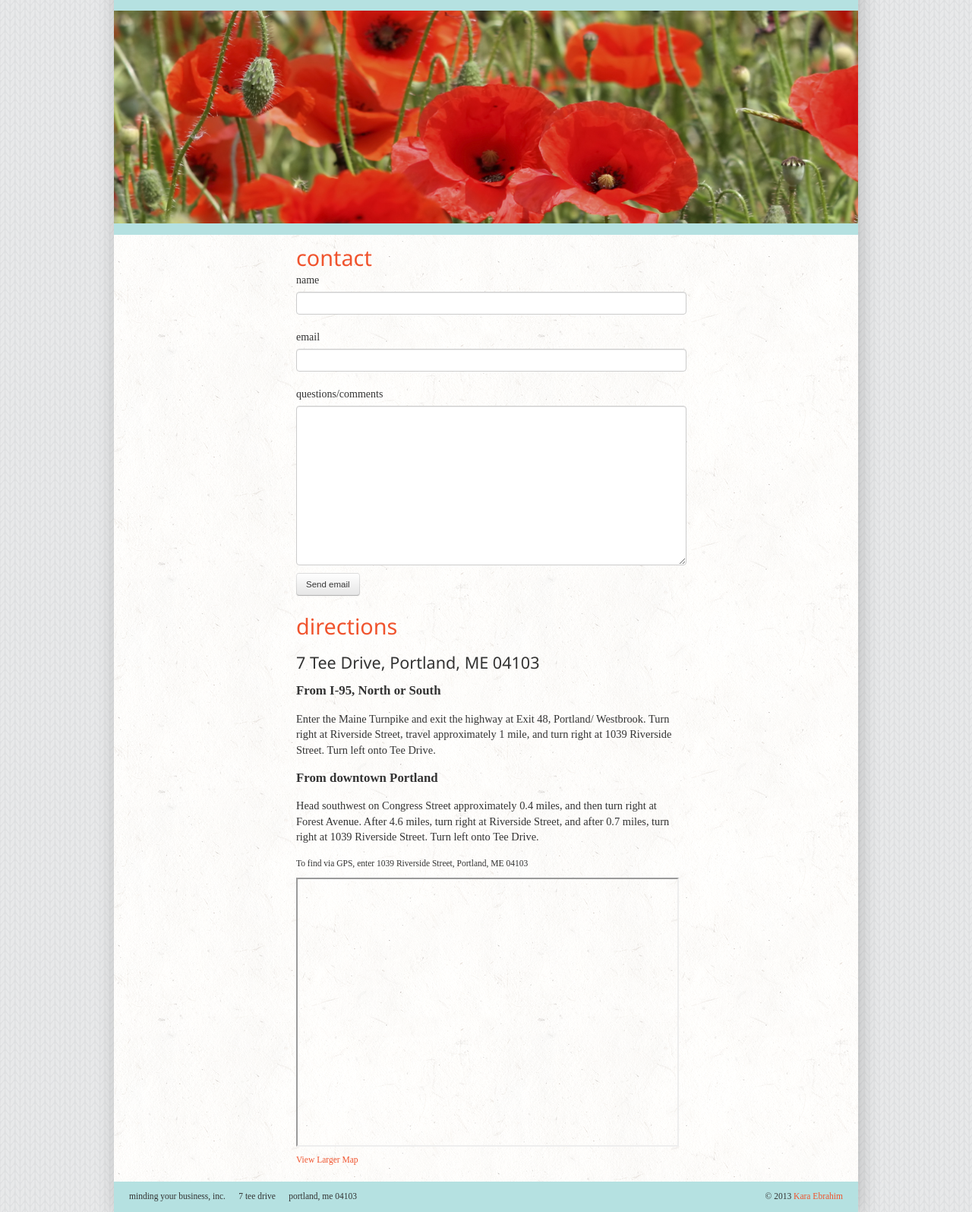
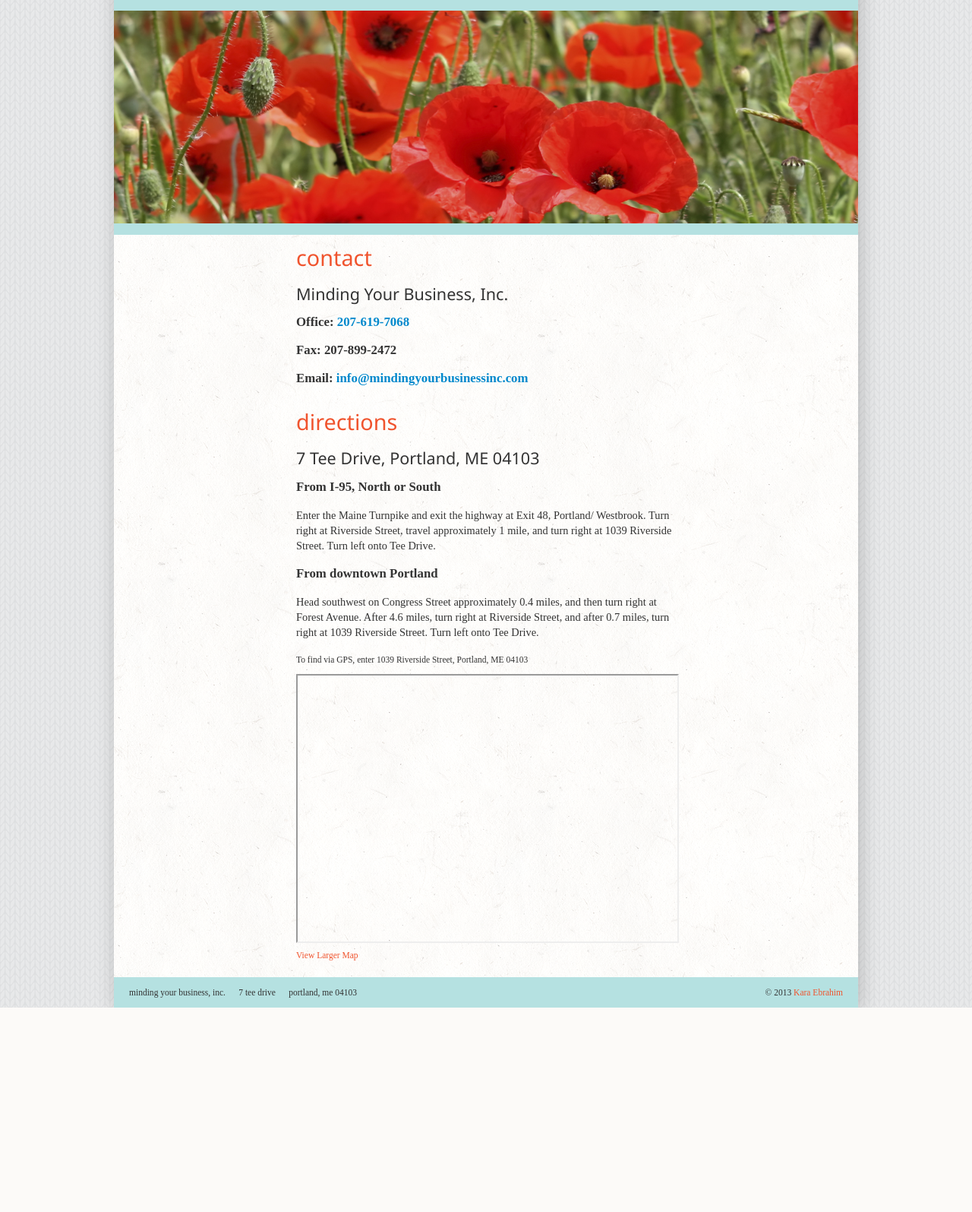
Before and after one commit to karaebrahim/mindingyourbusiness, a PHP site: page /contact.php in a window 1280 px wide. Shown: the part 151-1746 px from the top of the page at 76% size. After the commit the page ends 1477 px from the top, so only its background shows below. Run offline with PHP 8.4, Linux system fonts and the light colour scheme; some libraries are stand-ins or nearby versions; some web fonts are replaced.

Commit message:
removed contact form and replaced with static contact information

```diff
--- a/contact.php
+++ b/contact.php
@@ -1,6 +1,5 @@
 <!DOCTYPE html>
 <?php
-  require_once 'util/contactHelper.php';
   require_once 'util/layout.php';
 
   LayoutUtil::displayHeadTag();
@@ -11,7 +10,6 @@
         <![endif]-->
 
         <!-- Add your site or application content here -->
-        <form name="contactForm" action="contact.php" method="post">
         <div id="wrapper">
 <?php
   LayoutUtil::displayNavigationBar();
@@ -19,13 +17,17 @@
             <div id="header">
                 <img src="img/iStock-poppies.jpg" />
             </div><!-- end #header -->
+            <div id="content">
+                <div id="contactinfo">
+                    <h1>contact</h1>
+                    <h2>Minding Your Business, Inc.</h2>
+                    <h3>Office: <a href='tel:2076197068'>207-619-7068</a></h3>
+                    <h3>Fax: 207-899-2472</h3>
 <?php
-  ContactHelper::sendMailIfUserConfirms();
+  echo "<h3>Email: <a href='mailto:" . MailUtil::INFO_EMAIL . "' target='_blank'
+                      class='email'>" . MailUtil::INFO_EMAIL . "</a></h3>";
 ?>
-            <div id="content">
-<?php
-  ContactHelper::displayContactForm("form", "h1");
-?>
+                </div>
                 <div id="directions">
                     <h1>directions</h1>
                     <h2>7 Tee Drive, Portland, ME 04103</h2>
@@ -44,12 +46,7 @@
 ?>
         </div><!-- end #wrapper -->
 <?php
-  ContactHelper::displayEmailModal();
-?>
-        </form>
-<?php
   LayoutUtil::loadJavascriptMethods();
-  ContactHelper::showModalIfUserSubmits();
 ?>
     </body>
 </html>
--- a/css/main.css
+++ b/css/main.css
@@ -348,7 +348,7 @@
     padding-left:20px;
 }
 
-#form, #directions{
+#form, #directions, #contactinfo {
     width:500px;
     margin:0 auto;
     padding-top:10px;
--- a/util/layout.php
+++ b/util/layout.php
@@ -47,7 +47,7 @@
               </nav>
               <a href=\"index.php\"><img src=\"img/logo3.png\" /></a>
               <p class=\"center\">
-                <a href=\"tel:+12076197068\">ph: 207-619-7068</a> &emsp; fax: 207-899-2472 <br/>
+                <a href=\"tel:2076197068\">ph: 207-619-7068</a> &emsp; fax: 207-899-2472 <br/>
                 <a href='mailto:" . MailUtil::MARIA_EMAIL . "' target='_blank' class='email'>" .
                     MailUtil::MARIA_EMAIL . "</a>
               </p>
@@ -59,10 +59,15 @@
      * business.
      */
     public static function displaySidebar() {
-      echo "    <div id='sidebar'>";
-      ContactHelper::sendMailIfUserConfirms();
-      ContactHelper::displayContactForm("contact", "h2");
-      echo "        <div id=\"useful\">
+      echo "    <div id='sidebar'>
+                    <div id=\"contact\">
+                        <h2>contact</h2>
+                        Office: <a href='tel:2076197068'>207-619-7068</a><br/>
+                        Fax: 207-899-2472<br/>
+                        Email: <a href='mailto:" . MailUtil::INFO_EMAIL . "' target='_blank'
+                                  class='email'>" . MailUtil::INFO_EMAIL . "</a>
+                    </div>
+                    <div id=\"useful\">
                         <h2>useful forms</h2>
                         <ul>
                             <li><a href=\"http://www.irs.gov/\" target=\"_blank\">Internal Revenue Service (IRS)</a></li>
--- a/util/mail.php
+++ b/util/mail.php
@@ -7,6 +7,7 @@
     const MARIA_EMAIL = "maria@mindingyourbusinessinc.com";
     const MARIA_GMAIL = "mariajebrahim@gmail.com";
     const KELLY_EMAIL = "kelly@mindingyourbusinessinc.com";
+    const INFO_EMAIL = "info@mindingyourbusinessinc.com";
 
     /**
      * Sends the specified message w/ the specified subject to the specified set of users.
```
Also changed, not shown: about.php (+0 -7 lines), services.php (+0 -7 lines).
